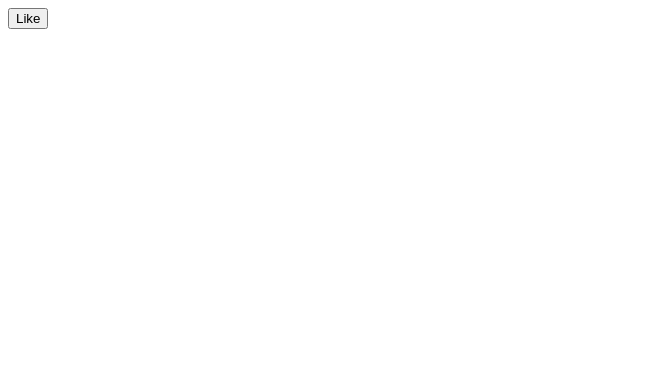
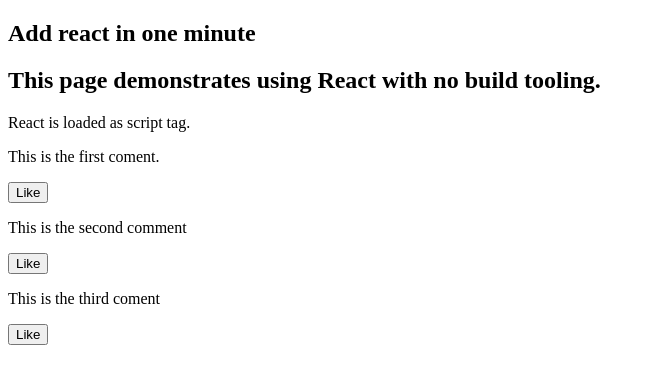
Before and after one commit to obikastanya/my_reactjs_exercises, a plain HTML site: page index.html in a window 1280 px wide. Shown: the whole page, without its empty margins (0-655 px from the left). Drawn offline with nearby package versions, Linux system fonts and the light colour scheme.

Commit message:
call  react component multiple times

```diff
--- a/index.html
+++ b/index.html
@@ -9,11 +9,25 @@
     </head>
 
     <body>
-        <div id="like_button_container"></div>
+        <h2>Add react in one minute</h2>
+
+        <h2>This page demonstrates using React with no build tooling.</h2>
+        <p>React is loaded as script tag.</p>
         <script src="https://unpkg.com/react@17/umd/react.development.js" crossorigin></script>
         <script src="https://unpkg.com/react-dom@17/umd/react-dom.development.js" crossorigin></script>
 
+
+        <p>This is the first coment.
+        <div class="like_button_container" data-commentid="1"></div>
+        </p>
+        <p>
+            This is the second comment
+        <div class="like_button_container" data-commentid="2"></div>
+        </p>
+        <p>This is the third coment</p>
+        <div class="like_button_container" data-commentid="3"></div>
         <!-- Load our React component. -->
+
         <script src="like_button.js"></script>
     </body>
 
--- a/like_button.js
+++ b/like_button.js
@@ -21,5 +21,8 @@
     }
 }
 
-const domContainer = document.querySelector( '#like_button_container' )
-ReactDOM.render( e( LikeButton ), domContainer )
+const domContainer = document.querySelectorAll( '.like_button_container' )
+domContainer.forEach( domContainer => {
+    const commentID = parseInt( domContainer.dataset.commentid, 10 )
+    ReactDOM.render( e( LikeButton, { commentID: commentID } ), domContainer )
+} )
```
